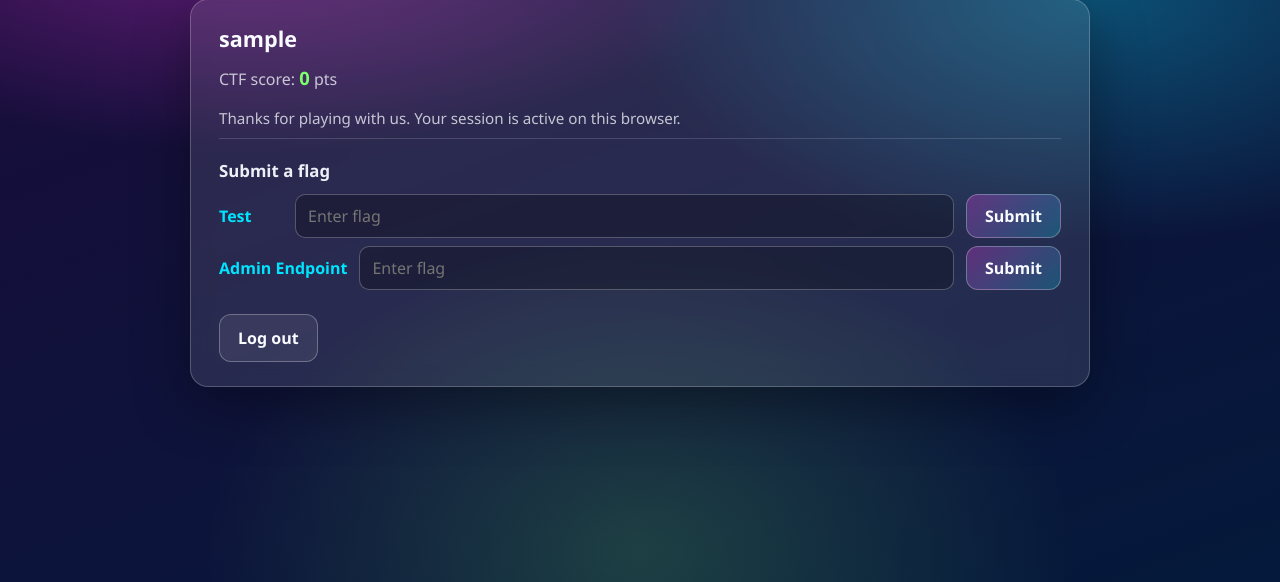
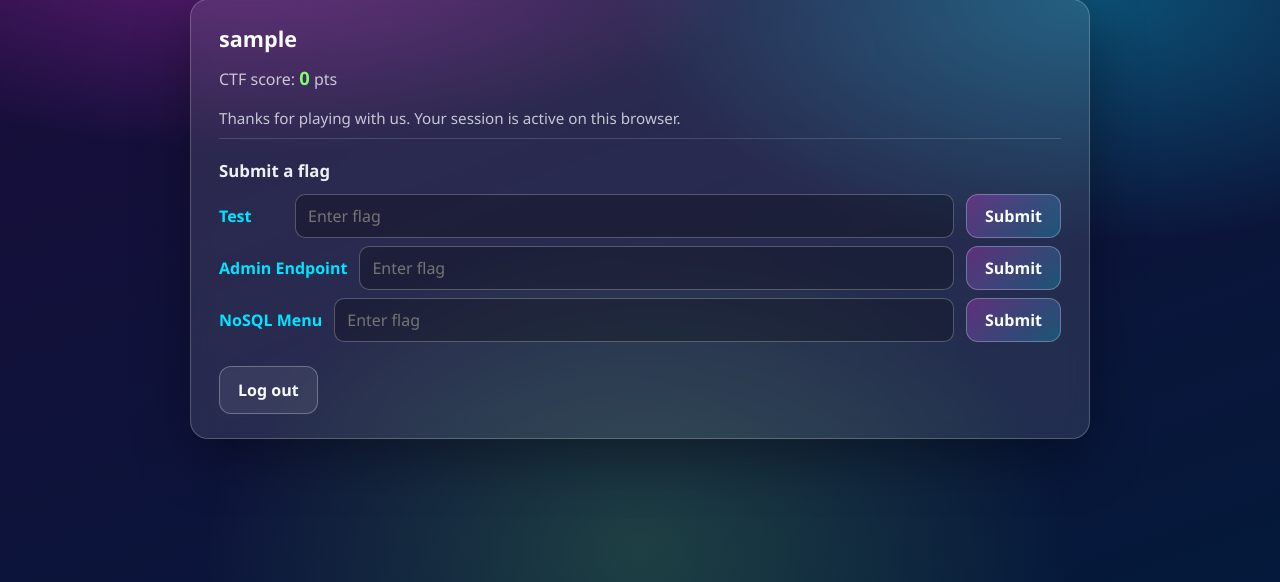
Before and after one commit to Tausetii/VulnWorld, a Flask app: page /account in a window 1280 px wide. Shown: the part 168-750 px from the top of the page. Run offline with Flask 3, Linux system fonts and the light colour scheme; the visitor is signed in with stand-in values (Sample User, id 1); data that the repository does not hold is empty.

Commit message:
Add off-menu exploit platter and NoSQL menu flag functionality
- Introduced an off-menu exploit platter with a specific price in the food menu.
- Added a new NoSQL menu flag with associated points and secret.
- Implemented a function to seed the food menu in MongoDB.
- Updated account template to display the NoSQL menu flag status and submission form.
- Enhanced the menu hint to indicate the possibility of off-menu items based on budget expressions.

```diff
--- a/main.py
+++ b/main.py
@@ -43,6 +43,10 @@ MOCK_CHALLENGE_RESULTS = [
     {"name": "Admin Combo Platter", "price": 0.0},
     {"name": "Staff-Only Energy Stack", "price": 0.01},
     {"name": "Internal Test Meal", "price": 0.02},
+    {
+        "name": "Off-menu exploit platter – VulnWorld{n0sql_1nj3ct_m3nu_3262026}",
+        "price": 0.03,
+    },
 ]
 
 USERNAME_PATTERN = re.compile(r"^[A-Za-z0-9_\-.]{2,64}$")
@@ -58,6 +62,11 @@ CTF_FLAGS = {
         "name": "Admin Endpoint",
         "points": 10,
         "secret": "VulnWorld{4dm1n_3ndp01nt_3262026}",
+    },
+    "menu_nosql": {
+        "name": "NoSQL Menu",
+        "points": 10,
+        "secret": "VulnWorld{n0sql_1nj3ct_m3nu_3262026}",
     },
 }
 
@@ -76,6 +85,27 @@ def _migrate_flag_points() -> None:
 
 
 _migrate_flag_points()
+
+
+def _seed_food_menu() -> None:
+    """Ensure CTF menu rows exist in MongoDB (food collection)."""
+    try:
+        collection.update_one(
+            {"ctf_menu_seed": "menu_nosql"},
+            {
+                "$set": {
+                    "name": "Off-menu exploit platter",
+                    "price": 999999.0,
+                    "ctf_menu_seed": "menu_nosql",
+                }
+            },
+            upsert=True,
+        )
+    except Exception:
+        pass
+
+
+_seed_food_menu()
 
 
 def _ctf_user_points(username: str) -> int:
@@ -105,6 +135,7 @@ def account():
     ctf_points = 0
     test_flag_solved = False
     admin_endpoint_flag_solved = False
+    menu_nosql_flag_solved = False
     if username:
         doc = login_collection.find_one({"username": username})
         if doc and doc.get("created_at"):
@@ -116,12 +147,14 @@ def account():
         ctf_points = _ctf_user_points(username)
         test_flag_solved = "test" in _ctf_solved_flag_ids(username)
         admin_endpoint_flag_solved = "admin_endpoint" in _ctf_solved_flag_ids(username)
+        menu_nosql_flag_solved = "menu_nosql" in _ctf_solved_flag_ids(username)
     return render_template(
         "account.html",
         member_since=member_since,
         ctf_points=ctf_points,
         test_flag_solved=test_flag_solved,
         admin_endpoint_flag_solved=admin_endpoint_flag_solved,
+        menu_nosql_flag_solved=menu_nosql_flag_solved,
     )
 
 
--- a/templates/account.html
+++ b/templates/account.html
@@ -255,6 +255,18 @@
                             </div>
                         </form>
                     {% endif %}
+                    {% if menu_nosql_flag_solved %}
+                        <p class="flag-solved">NoSQL Menu — solved</p>
+                    {% else %}
+                        <form method="post" action="{{ url_for('account_submit_flag') }}" autocomplete="off">
+                            <input type="hidden" name="flag_id" value="menu_nosql">
+                            <div class="flag-challenge">
+                                <span class="flag-name">NoSQL Menu</span>
+                                <input type="text" name="flag" placeholder="Enter flag" maxlength="256" aria-label="Flag for NoSQL Menu">
+                                <button type="submit">Submit</button>
+                            </div>
+                        </form>
+                    {% endif %}
                 </div>
                 <form class="logout-form" method="post" action="{{ url_for('account_logout') }}">
                     <button type="submit">Log out</button>
--- a/templates/menu.html
+++ b/templates/menu.html
@@ -100,7 +100,7 @@
     <div class="nav"><a href="/welcome">← Back to Home</a></div>
     <div class="panel">
         <h1>Food Menu</h1>
-        <p class="hint">See what you can get within your budget.</p>
+        <p class="hint">See what you can get within your budget. Unusual budget expressions can sometimes surface off-menu rows.</p>
         <div class="controls">
             <input id="budget_input" type="text" placeholder="Enter your budget (e.g. 5)" />
             <button onclick="search()">Search</button>
```
Also changed, not shown: mongo-test.py (+7 -0 lines).
